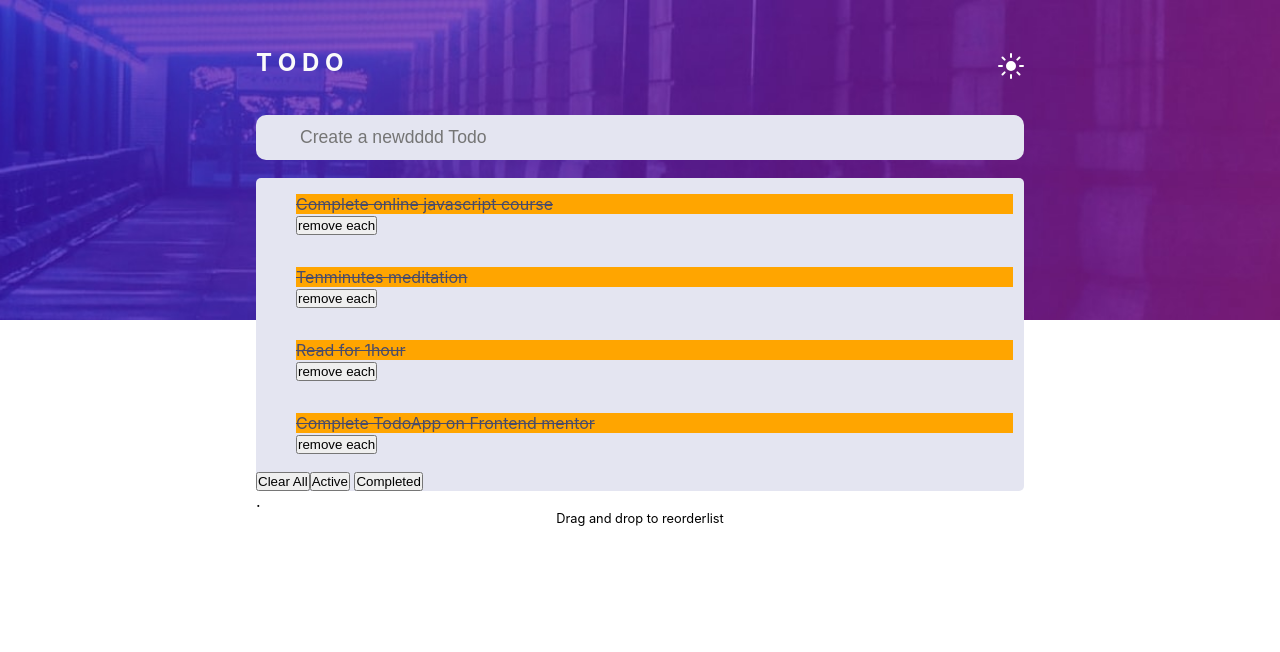
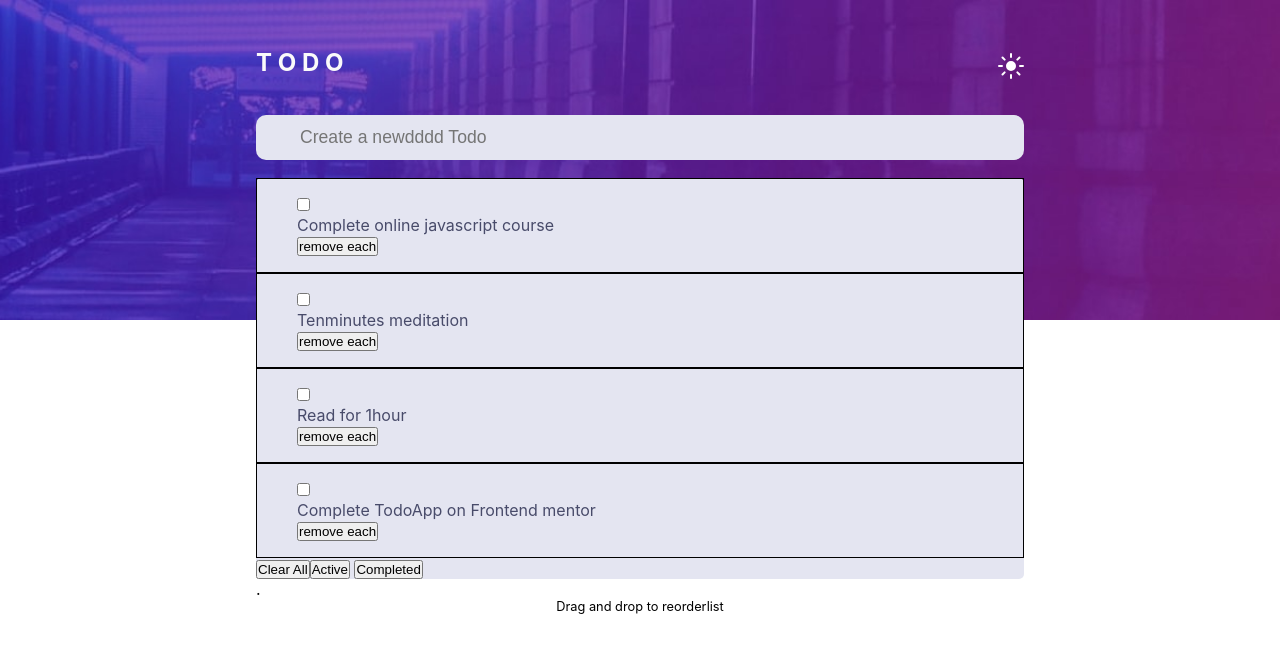
Before and after one commit to BLADEHEDA/todolist-project, a React (Create React App) app: page / in a window 1280 px wide. Shown: the top 652 px of the page. Built offline with nearby package versions, Linux system fonts and the light colour scheme.

Commit message:
new progress

```diff
--- a/src/App.css
+++ b/src/App.css
@@ -99,6 +99,7 @@ footer{
   .App .darks{
     background-color: orange;
     text-decoration:line-through;
+
   }
   .list-input{
     display: flex;
@@ -132,6 +133,7 @@ footer{
    border-bottom:  solid 0.1px var(--color-active);
    padding-top: 1em ;
    padding-bottom: 1em;;
+   border: solid 1px black;
   }
   #radiox{
 
--- a/src/components/Header.js
+++ b/src/components/Header.js
@@ -9,7 +9,7 @@ const checkbox= checked? SwitchToDarkIcon :SwitchToLightIcon;
  const toggleCheck=()=>{
     setchecked(!checked)
  }
-// i think ill handle this using contextapi but i need any alternatvue metnod
+
     return(
         <header >
              <h1 className="head">T O D O</h1>
--- a/src/components/Tasks.js
+++ b/src/components/Tasks.js
@@ -1,6 +1,6 @@
 // the data below is the default data used to display the default todods of our ist
 export const Tasks = [
-    {id:1, task:"Complete online javascript course",completed: true },
+    {id:1, task:"Complete online javascript course",completed: false },
     {id:2, task:"Tenminutes meditation", completed: false},
     {id:3, task:"Read for 1hour", completed: false},
     {id:4, task:"Complete TodoApp on Frontend mentor", completed: false}
--- a/src/components/Todolist.js
+++ b/src/components/Todolist.js
@@ -3,7 +3,7 @@ import {Tasks} from "./Tasks";
 import {useState} from "react"
 import Todoform from './Todoform';
 
-function Todolist(){
+function Todolist(props){
     const [tasks , settasks] = useState(Tasks);
 
     // the function below removes all the items from the list
@@ -26,19 +26,11 @@ function Todolist(){
 };
 
 // the code below toggles styles on a list if it is complete
-    const [strike , setstrike] = useState(tasks);
+    const [strike , setstrike] = useState();
     const togglestrike=strike? "darks":"lights";
 
-        const completed=(id)=>{
-         let updateTask = tasks.map(task =>{
-
-            if(task.completed){
-
+        const completed=(e)=>{
                setstrike(!strike);
-
-            }
-             return task;
-         })
         }
 
     return(
@@ -47,14 +39,16 @@ function Todolist(){
             <div className='Tasks'>
 
            {tasks.map((e)=>{
-                 const {id,task} = e;
+                 const {id,task,completed} = e;
+                 console.log(" the state of completenes i: "+ completed);
         return(
 
             <div >
              {/* <span className="radio" id='radiox'></span> */}
 
             <div key={id} className={`barx`}  >
-           <p className={`Appx ${togglestrike}`}  onClick={completed} >{task} </p>
+            <input type="checkbox" />
+           <p  onClick={completed} className={`Appx ${togglestrike}`}   >{task} </p>
               <button onClick={()=> removeeach(id)}>remove each</button>
             </div>
              </div>
@@ -71,6 +65,7 @@ function Todolist(){
 
             </div>
 
+
 .        </div>
     );
 };
```
